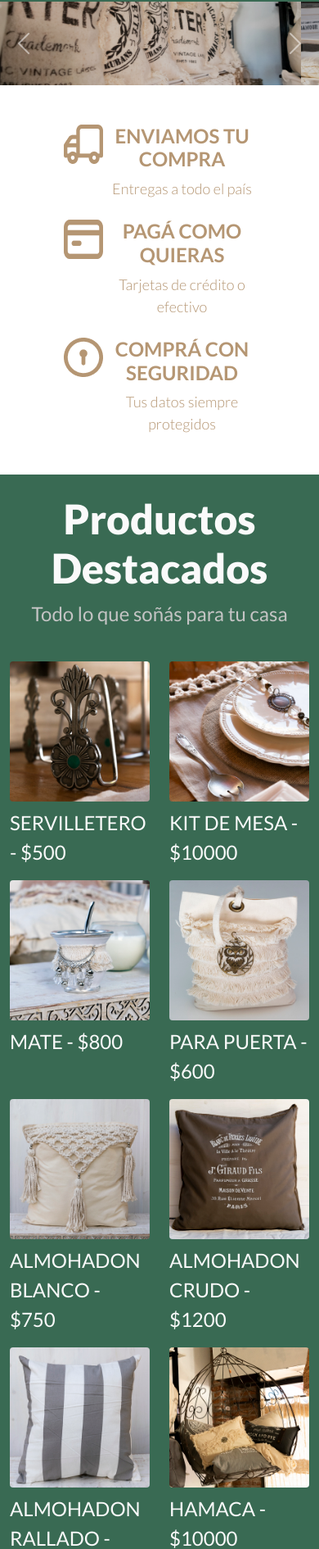
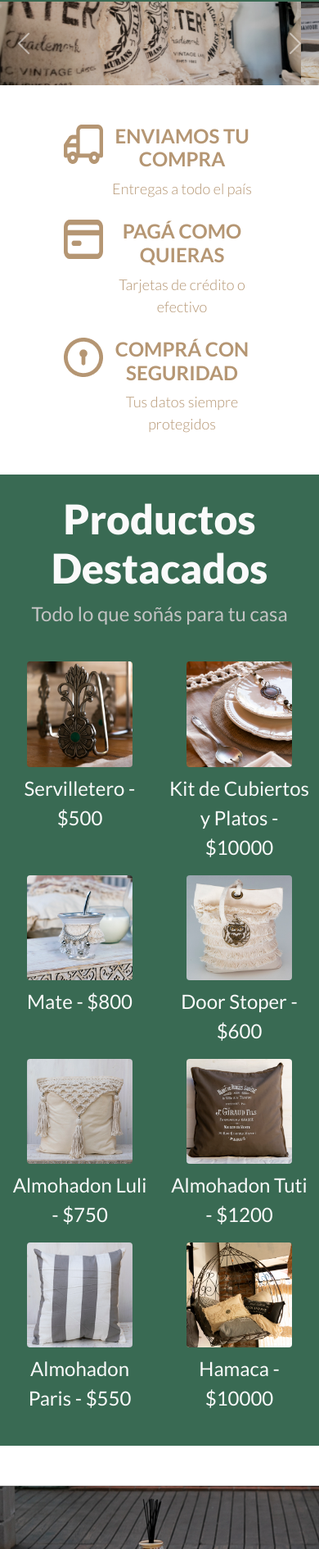
Before and after one commit to AlexPufahl/LaTiendaDeLola, a website: page index.html in a window 390 px wide. Shown: the part 110-2000 px from the top of the page at 82% size. Drawn offline with nearby package versions, Linux system fonts and the light colour scheme.

Commit message:
Arreglo de Nombres de productos, creacion de footer_mobile

```diff
--- a/index.html
+++ b/index.html
@@ -44,7 +44,7 @@
           </div>
           <!-- SEARCHBAR -->
           <div class="searchbar d-none d-lg-block me-3">
-              <input class="search_input" type="text" name="" placeholder="Buscar">
+              <input class="search_input" type="text" placeholder="Buscar">
               <a href="#" class="search_icon">
                   <img src="images/search.svg" alt="Search Icon">
               </a>
@@ -62,30 +62,30 @@
             <!-- SLIDER IMAGES/CAPTIONS -->
             <img src="images/slider_one.JPG" class="carousel__image d-block w-100" alt="...">
             <div class="carousel-caption d-none d-md-block">
-              <h5 class="carousel-caption__text">DECORÁ TU HOGAR CON NUESTRA LÍNEA DE ALMOHADONES</h5>
+              <h5 class="carousel-caption__text">Todo en almohadones para tu sillon</h5>
             </div>
           </div>
           <div class="carousel-item">
             <img src="images/slider_two.JPG" class="carousel__image d-block w-100" alt="...">
             <div class="carousel-caption d-none d-md-block">
-              <h5 class="carousel-caption__text">LINEA EXTERIOR</h5>
+              <h5 class="carousel-caption__text">Encontrá lo mejor en muebles para el exterior</h5>
             </div>
           </div>
           <div class="carousel-item">
             <img src="images/slider_three.JPG" class="carousel__image d-block w-100" alt="...">
             <div class="carousel-caption d-none d-md-block">
-              <h5 class="carousel-caption__text">SAHUMERIOS</h5>
+              <h5 class="carousel-caption__text">Los mejores sahumerios para aromatizar tu hogar</h5>
             </div>
           </div>
         </div>
           <!-- SLIDER CONTROL -->
           <button class="carousel-control-prev" type="button" data-bs-target="#carouselExampleControls" data-bs-slide="prev">
               <span class="carousel-control-prev-icon" aria-hidden="true"></span>
-              <span class="visually-hidden">Previous</span>
+              <span class="visually-hidden">Anterior</span>
           </button>
           <button class="carousel-control-next" type="button" data-bs-target="#carouselExampleControls" data-bs-slide="next">
               <span class="carousel-control-next-icon" aria-hidden="true"></span>
-              <span class="visually-hidden">Next</span>
+              <span class="visually-hidden">Siguiente</span>
           </button>
       </div>
   </div>
@@ -98,7 +98,7 @@
       <div class="buyingInformation__shipping buyingInformation__shipping--style col-sm-4 col-12 text-center mb-4">
         <img src="images/truckIcon.png" class="d-inline-block align-top img-fluid" alt="Icono de Camion de Envios">
         <div class="buyingInformation__text d-inline-block w-50 ps-1">
-          <h2 class="buyingInformation__title buyingInformation__title--style ">ENVIAMOS TU COMPRA</h2>
+          <h2 class="buyingInformation__title buyingInformation__title--style">ENVIAMOS TU COMPRA</h2>
           <small class="buyingInformation__subtitle buyingInformation__subtitle--style">Entregas a todo el país</small>
         </div>
       </div>
@@ -106,7 +106,7 @@
       <div class="buyingInformation__payment buyingInformation__payment--style col-sm-4 col-12 text-center mb-4">
         <img src="images/cardIcon.png" class="d-inline-block align-top img-fluid" alt="Icono de Tarjeta de Credito">
         <div class="buyingInformation__text d-inline-block w-50 ps-1">
-          <h2 class="buyingInformation__title buyingInformation__title--style ">PAGÁ COMO QUIERAS</h2>
+          <h2 class="buyingInformation__title buyingInformation__title--style">PAGÁ COMO QUIERAS</h2>
           <small class="buyingInformation__subtitle buyingInformation__subtitle--style">Tarjetas de crédito o efectivo</small>
         </div>
       </div>
@@ -114,7 +114,7 @@
       <div class="buyingInformation__safety buyingInformation__safety--style col-sm-4 col-12 text-center mb-4">
         <img src="images/lockIcon.png" class="d-inline-block align-top img-fluid" alt="Icono de Cerradura">
         <div class="buyingInformation__text d-inline-block w-50 ps-1">
-          <h2 class="buyingInformation__title buyingInformation__title--style ">COMPRÁ CON SEGURIDAD</h2>
+          <h2 class="buyingInformation__title buyingInformation__title--style">COMPRÁ CON SEGURIDAD</h2>
           <small class="buyingInformation__subtitle buyingInformation__subtitle--style">Tus datos siempre protegidos</small>
         </div>
       </div>
@@ -133,52 +133,52 @@
         <p class="featuredProducts__subtitle featuredProducts__subtitle--style text-center">Todo lo que soñás para tu casa</p>
       </div>
       <!-- PRODUCTS -->
-      <div class="featuredProducts__product col-6 col-sm-3 d-flex justify-content-center">
+      <div class="featuredProducts__product col-6 col-sm-3 text-center">
         <a class="text-decoration-none featuredProducts__productOne" href="pages/productOne.html">
-          <img src="images/servilletero.JPG" class="img-fluid rounded" alt="">
-          <p class="featuredProducts__productText featuredProducts__productText--style mt-2">SERVILLETERO - $500</p>
+          <img src="images/servilletero.JPG" class="w-75 rounded" alt="Imagen del Servilletero">
+          <p class="featuredProducts__productText featuredProducts__productText--style mt-2">Servilletero - $500</p>
         </a>
       </div>
-      <div class="featuredProducts__product col-6 col-sm-3 d-flex justify-content-center">
+      <div class="featuredProducts__product col-6 col-sm-3 text-center">
         <a class="text-decoration-none featuredProducts__productTwo" href="#">
-          <img src="images/platos_y_utensillos.JPG" class="img-fluid rounded" alt="">
-          <p class="featuredProducts__productText featuredProducts__productText--style mt-2">KIT DE MESA - $10000</p>
+          <img src="images/platos_y_utensillos.JPG" class="w-75 rounded" alt="Imagen Kit de Cubiertos y Platos Lola">
+          <p class="featuredProducts__productText featuredProducts__productText--style mt-2">Kit de Cubiertos y Platos - $10000</p>
         </a>
       </div>
-      <div class="featuredProducts__product col-6 col-sm-3 d-flex justify-content-center">
+      <div class="featuredProducts__product col-6 col-sm-3 text-center">
         <a class="text-decoration-none featuredProducts__productThree" href="#">
-          <img src="images/mate.JPG" class="img-fluid rounded" alt="">
-          <p class="featuredProducts__productText featuredProducts__productText--style mt-2">MATE - $800</p>
+          <img src="images/mate.JPG" class="w-75 rounded" alt="Imagen Mate">
+          <p class="featuredProducts__productText featuredProducts__productText--style mt-2">Mate - $800</p>
         </a>
       </div>
-      <div class="featuredProducts__product col-6 col-sm-3 d-flex justify-content-center">
+      <div class="featuredProducts__product col-6 col-sm-3 text-center">
         <a class="text-decoration-none featuredProducts__productFour" href="#">
-          <img src="images/para_puerta.JPG" class="img-fluid rounded" alt="">
-          <p class="featuredProducts__productText featuredProducts__productText--style mt-2">PARA PUERTA - $600</p>
+          <img src="images/para_puerta.JPG" class="w-75 rounded" alt="Imagen DoorStoper">
+          <p class="featuredProducts__productText featuredProducts__productText--style mt-2">Door Stoper - $600</p>
         </a>
       </div>
-      <div class="featuredProducts__product col-6 col-sm-3 d-flex justify-content-center">
+      <div class="featuredProducts__product col-6 col-sm-3 text-center">
         <a class="text-decoration-none featuredProducts__productFive" href="#">
-          <img src="images/almohadon_blanco.JPG" class="img-fluid rounded" alt="">
-          <p class="featuredProducts__productText featuredProducts__productText--style mt-2">ALMOHADON BLANCO - $750</p>
+          <img src="images/almohadon_blanco.JPG" class="w-75 rounded" alt="Imagen Almohado Luli">
+          <p class="featuredProducts__productText featuredProducts__productText--style mt-2">Almohadon Luli - $750</p>
         </a>
       </div>
-      <div class="featuredProducts__product col-6 col-sm-3 d-flex justify-content-center">
+      <div class="featuredProducts__product col-6 col-sm-3 text-center">
         <a class="text-decoration-none featuredProducts__productSix" href="#">
-          <img src="images/almohadon_crudo.JPG" class="img-fluid rounded" alt="">
-          <p class="featuredProducts__productText featuredProducts__productText--style mt-2">ALMOHADON CRUDO - $1200</p>
+          <img src="images/almohadon_crudo.JPG" class="w-75 rounded" alt="Imagen Almohadon Tuti">
+          <p class="featuredProducts__productText featuredProducts__productText--style mt-2">Almohadon Tuti - $1200</p>
         </a>
       </div>
-      <div class="featuredProducts__product col-6 col-sm-3 d-flex justify-content-center">
+      <div class="featuredProducts__product col-6 col-sm-3 text-center">
         <a class="text-decoration-none featuredProducts__productSeven" href="#">
-          <img src="images/almohadon_rallado.JPG" class="img-fluid rounded" alt="">
-          <p class="featuredProducts__productText featuredProducts__productText--style mt-2">ALMOHADON RALLADO - $550</p>
+          <img src="images/almohadon_rallado.JPG" class="w-75 rounded" alt="Imagen Almohadon Paris">
+          <p class="featuredProducts__productText featuredProducts__productText--style mt-2">Almohadon Paris - $550</p>
         </a>
       </div>
-      <div class="featuredProducts__product col-6 col-sm-3 d-flex justify-content-center">
+      <div class="featuredProducts__product col-6 col-sm-3 text-center">
         <a class="text-decoration-none featuredProducts__productEight" href="#">
-          <img src="images/hamaca.JPG" class="img-fluid rounded" alt="">
-          <p class="featuredProducts__productText featuredProducts__productText--style mt-2">HAMACA - $10000</p>
+          <img src="images/hamaca.JPG" class="w-75 rounded" alt="Imagen Hamaca">
+          <p class="featuredProducts__productText featuredProducts__productText--style mt-2">Hamaca - $10000</p>
         </a>
       </div>
     </div>
@@ -186,7 +186,7 @@
   <!-- FEATURED PRODUCTS ENDS -->
 
   <!-- CATEGORIES START -->
-  <div class="categories container pt-4 pb-4 d-flex flex-column align-items-center">
+  <div class="categories container-fluid pt-4 pb-4 d-flex flex-column align-items-center">
     <div class="row d-flex justify-content-center">
       <div class="col-12 col-sm-4">
         <a href="#">
@@ -222,7 +222,7 @@
   </div>
   <!-- CATEGORIES ENDS -->
 
-  <!-- FOOTER START -->
+  <!-- FOOTER DESKTOP START -->
   <footer class="footer container-fluid mt-4 d-none d-sm-block">
     <div class="row d-flex">
       <div class="footer__brand col-6 col-sm-2 align-self-center">
@@ -250,7 +250,39 @@
       </div>
     </div>
   </footer>
-  <!-- FOOTER ENDS -->
+  <!-- FOOTER DESKTOP ENDS -->
+
+  <!-- FOOTER MOBILE START -->
+  <footer class="footer d-block d-sm-none container-fluid mt-4">
+    <div class="row">
+      <div class="col-6 pt-2">
+        <div class="footer__brand col-6 col-sm-2 align-self-center">
+          <img src="images/laTiendaDeLolaLogo.png" class=" footer-brand__image img-fluid p-2" alt="Logo de La Tienda de Lola">
+        </div>
+        <div class="footer__buttons col-6 col-sm-1 d-flex flex-row justify-content-center align-self-center ps-3">
+          <a href="https://www.instagram.com/la.tiendadelola/" target="_blank">
+            <img src="images/instagramIcon.png" class="footer-buttons__instagram w-75" alt="Icono de instagram">
+          </a>
+          <a href="https://www.facebook.com/latiendadelolatigre/" target="_blank">
+            <img src="images/facebookIcon.png" class="footer-buttons__facebook w-75" alt="Icono de Facebook">
+          </a>
+        </div>
+        <div class="footer__information col-6 col-sm-5 align-self-center justify-content-start ps-3 pt-4">
+          <p>Sarmiento 37</p>
+          <p>Puerto de Frutos, Tigre</p>
+          <p>+52 9 11 2780-2449</p>
+          <p>Ventasweb@latiendadelola.com</p>
+        </div>
+      </div>
+      <div class="col-6 pt-2">
+        <div class="footer__map col-6 col-sm-4 align-self-center">
+          <h2 class="footer-map__header pt-2">¡Encontranos!</h2>
+          <iframe src="https://www.google.com/maps/embed?pb=!1m14!1m8!1m3!1d13165.257637607938!2d-58.572717!3d-34.418768!3m2!1i1024!2i768!4f13.1!3m3!1m2!1s0x0%3A0x2ad1e9c892cd5cf8!2sLa%20Tienda%20de%20Lola!5e0!3m2!1sen!2sar!4v1625248920025!5m2!1sen!2sar" style="border:0;" allowfullscreen="" loading="lazy" width="170px" height="220px"></iframe>
+        </div>
+      </div>
+    </div>
+
+  </footer>
 
 
 
--- a/scss/_customSASS.scss
+++ b/scss/_customSASS.scss
@@ -130,7 +130,7 @@
         .featuredProducts__productText {
             color: $white;
             font-size: 1.5rem;
-            font-weight: 400;
+            font-weight: 500;
         }
 
     //CATEGORIES
```
Also changed, not shown: css/main.css.
